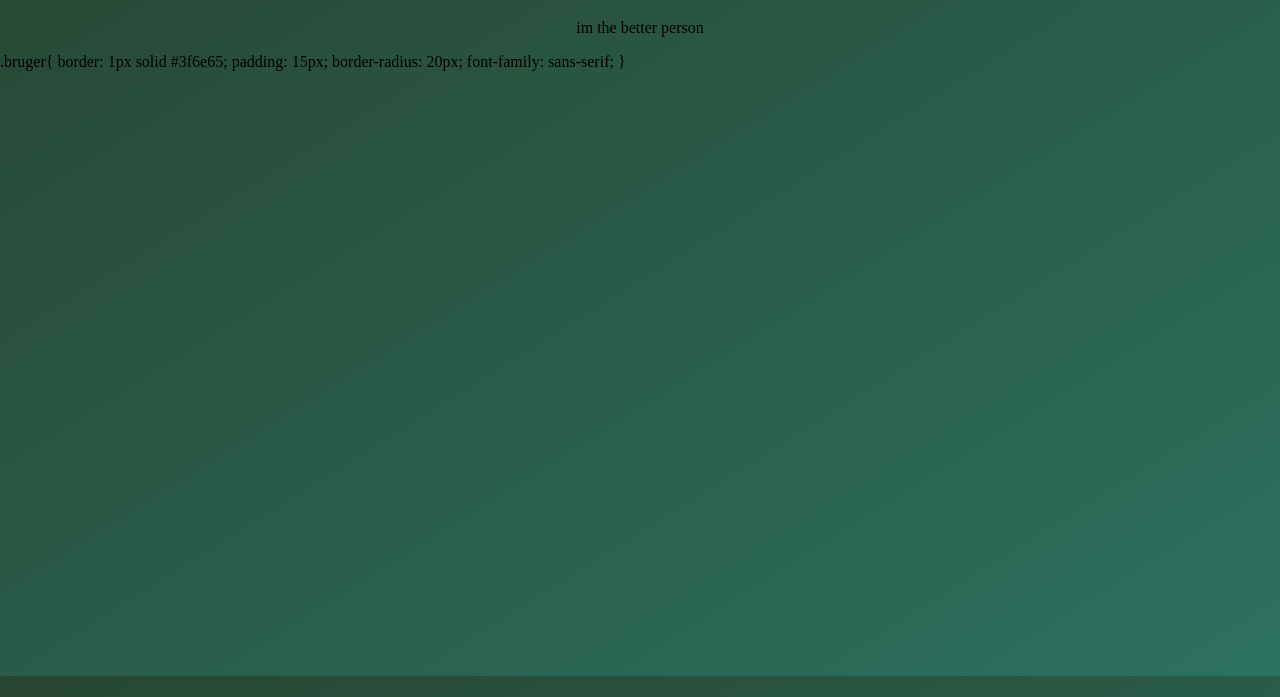
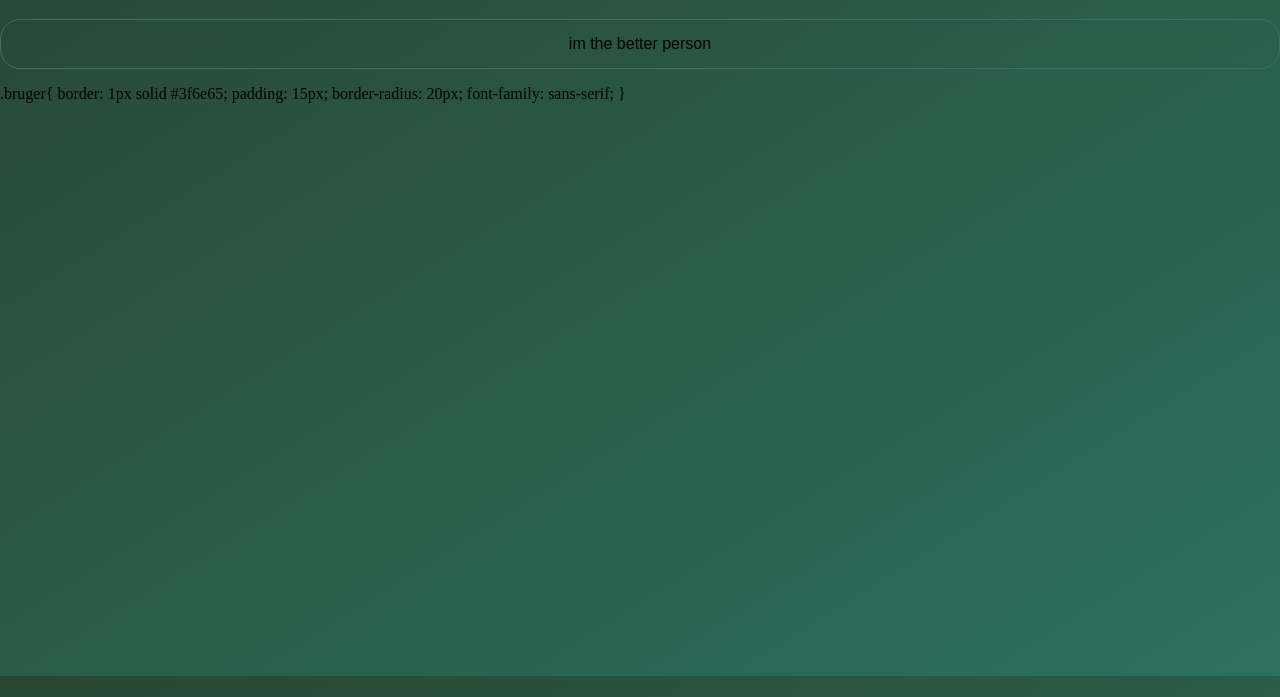
Before and after one commit to Alexolio-drip/DeDubbeleDripplerBoys.github.io, a plain HTML site: page index.html in a window 1280 px wide. Shown: the part 124-821 px from the top of the page. Drawn offline with Linux system fonts and the light colour scheme.

Commit message:
git commit

```diff
--- a/style.css
+++ b/style.css
@@ -19,3 +19,9 @@ h1 {
     width: 1500px;
     height: 50px;
   }
+  .bruger{
+    border: 1px solid #3f6e65;
+    padding: 15px;
+    border-radius: 20px;
+    font-family: sans-serif;
+}
```
